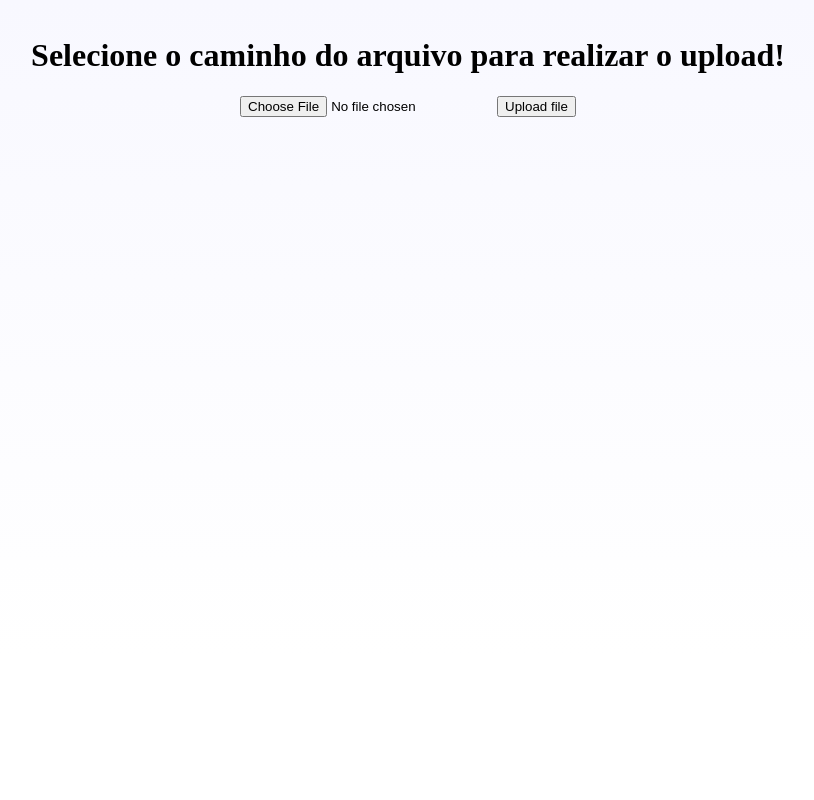
After one commit to JPMAPData/Modulor, a Django app: page /upload/ in a window 1280 px wide. The commit adds this page. Shown: the whole page, without its empty margins (232-1046 px from the left). Run offline with Django 3.2, Linux system fonts and the light colour scheme; the visitor is signed in with stand-in values (Sample User, id 1).

Commit message:
croqui final

```diff
--- a/bim360/urls.py
+++ b/bim360/urls.py
@@ -7,4 +7,5 @@ urlpatterns = [
     path('projetos/', views.projects_list, name='projects'),
     path('pastas/<folder>', views.folders_list, name='folders'),
     path('topfolder/<projeto>', views.topfolders, name='topfolders'),
+    path('upload/', views.upload, name='upload'),
 ]
--- a/bim360/views.py
+++ b/bim360/views.py
@@ -126,3 +126,7 @@ def folders_list(request, folder):
     folders = Conteudo.objects.all()
 
     return render(request, 'folders.html', {'folders': folders})
+
+@login_required
+def upload(request):
+    return render(request, 'upload.html')
--- a/templates/base.html
+++ b/templates/base.html
@@ -11,7 +11,7 @@
           height: 80vh;
       }
       p, a{
-          font-family: "Brush Script MT";
+          font-family: "inherit";
           font-size: large;
           text-align:center;
       }
--- a/templates/folders.html
+++ b/templates/folders.html
@@ -6,7 +6,7 @@
 <div>
     <h1>Selecione a pasta abaixo:</h1>
     {% for folder in folders %}
-    <p><a href="{% url 'folders' folder.nome %}">Pasta {{ folder.nome }}</a></p>
+    <p><a href="{% url 'folders' folder.nome %}">Pasta {{ folder.nome }}</a> <a href="{% url 'upload' %}"> upload </a> </p>
     {% endfor %}
 </div>
 {% endblock %}
--- a/templates/home.html
+++ b/templates/home.html
@@ -6,9 +6,10 @@
 <div>
 {% if user.is_authenticated %}
     <p>Bem vindo, {{ user.username }}!</p>
+    <p><a href="{% url 'projects' %}">seguir para a seleção da pasta</a></p>
     <p><a href="{% url 'logout' %}">logout</a></p>
 {% else %}
-    <p>You are not logged in</p>
+    <p>Por favor, realize a autenticação abaixo:</p>
     <a href="{% url 'login' %}">login</a>
 {% endif %}
 </div>
--- a/templates/topfolders.html
+++ b/templates/topfolders.html
@@ -6,7 +6,7 @@
 <div>
     <h1>Selecione a pasta</h1>
     {% for pasta in pastas %}
-    <p><a href="{% url 'folders' pasta.nome %}">Pasta {{ pasta.nome }}</a></p>
+    <p><a href="{% url 'folders' pasta.nome %}">Pasta {{ pasta.nome }}</a></a> <a href="{% url 'upload' %}"> upload </a></p>
     {% endfor %}
 </div>
 {% endblock %}
--- /dev/null
+++ b/templates/upload.html
@@ -0,0 +1,14 @@
+{% extends 'base.html' %}
+
+{% block title %}Upload{% endblock %}
+
+{% block content %}
+<div>
+    <h1>Selecione o caminho do arquivo para realizar o upload!</h1>
+    <form method="post" enctype="multipart/form-data">
+        {% csrf_token %}
+        <input type="file" name="document">
+        <button type="submit">Upload file</button>
+    </form>
+</div>
+{% endblock %}
```
